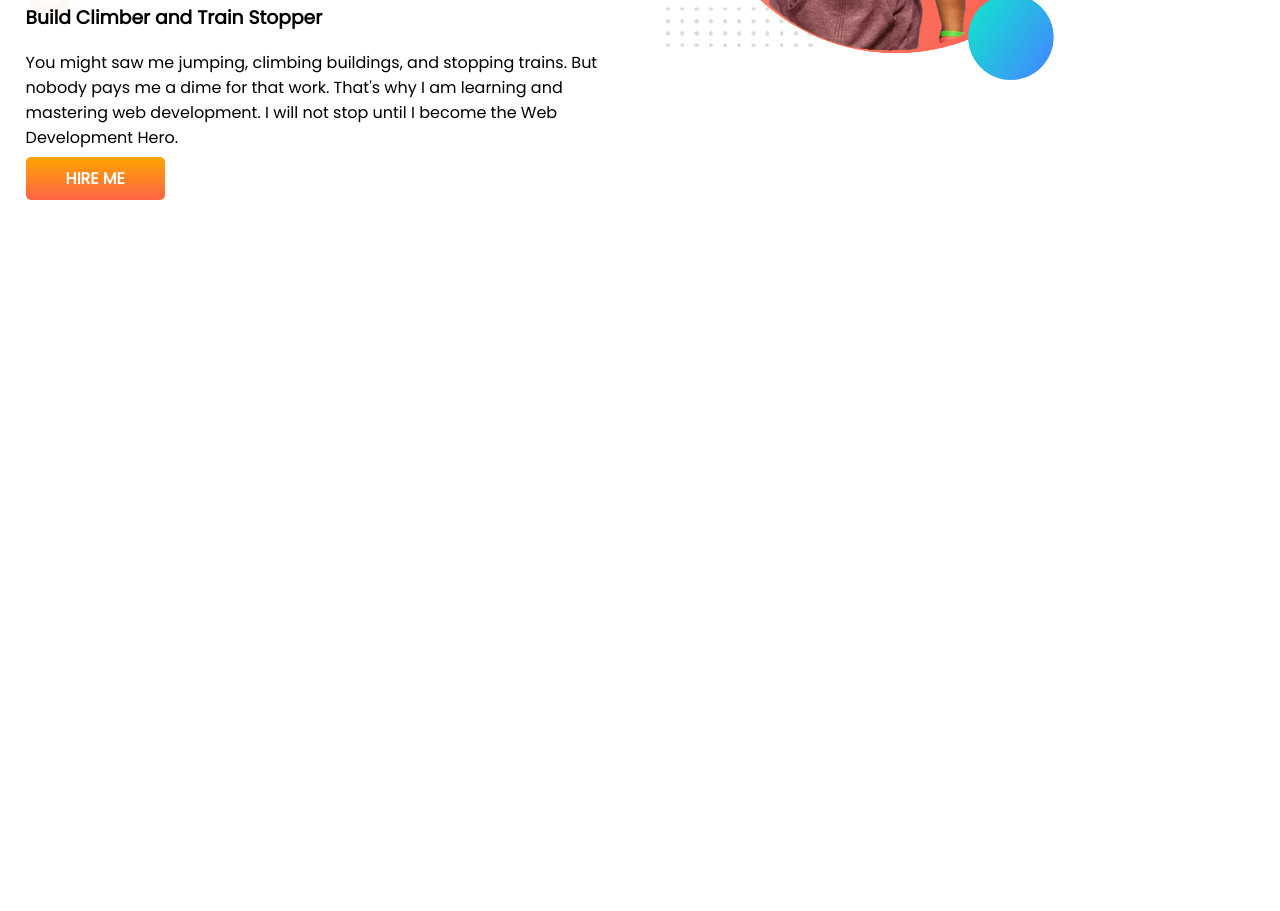
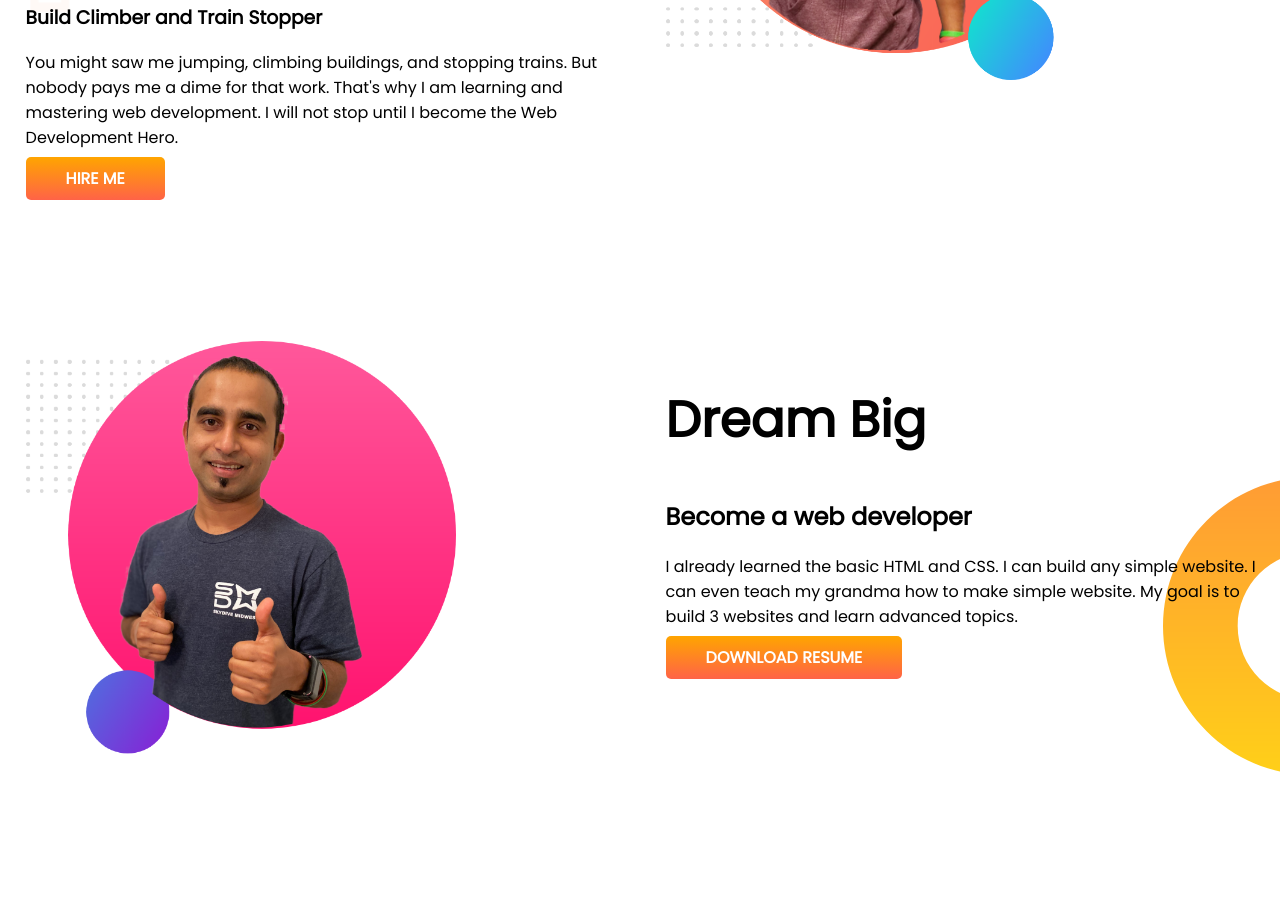
Before and after one commit to firoz-ruet/developer-portfolio, a plain HTML site: page index.html in a window 1280 px wide. Shown: the part 347-1258 px from the top of the page. Before the commit the page ends 800 px from the top, so only its background shows below. Drawn offline with Linux system fonts and the light colour scheme.

Commit message:
position-added

```diff
--- a/index.html
+++ b/index.html
@@ -29,6 +29,19 @@
             <img src="images/jhankar-background.png" alt="">
         </div>
     </section>
+    <section class="dream-big">
+        <div class="half-width">
+            <img src="images/jhankar2.png" alt="">
+        </div>
+        <div class="half-width">
+            <h1>Dream Big</h1>
+            <h2>Become a web developer</h2>
+            <p>I already learned the basic HTML and CSS. I can build any simple website. I can even teach my grandma how
+                to make simple website. My goal is to build 3 websites and learn advanced topics.</p>
+            <a class="link-button" target="_blank" href="">DOWNLOAD RESUME</a>
+        </div>
+
+    </section>
 
 
 </body>
--- a/style.css
+++ b/style.css
@@ -11,6 +11,7 @@ h1{
 }
 section{
     display: flex;
+    padding-bottom: 150px;
 }
 .half-width{
     width: 50%;
@@ -31,3 +32,8 @@ section{
     background-image: url(images/top-banner.png);
     background-repeat: no-repeat;
 }
+.dream-big{
+    background-image: url(images/dream-bg.png);
+    background-repeat: no-repeat;
+    background-position: right;
+}
```
